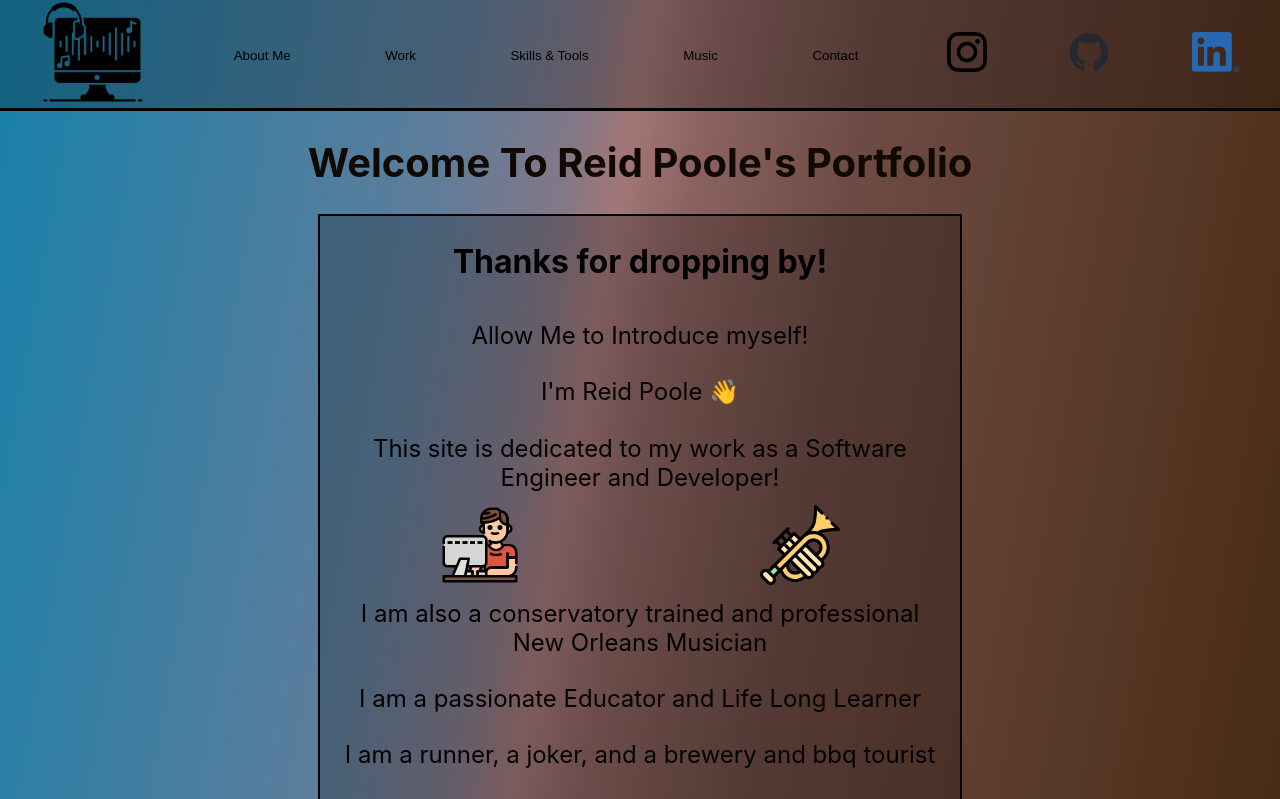
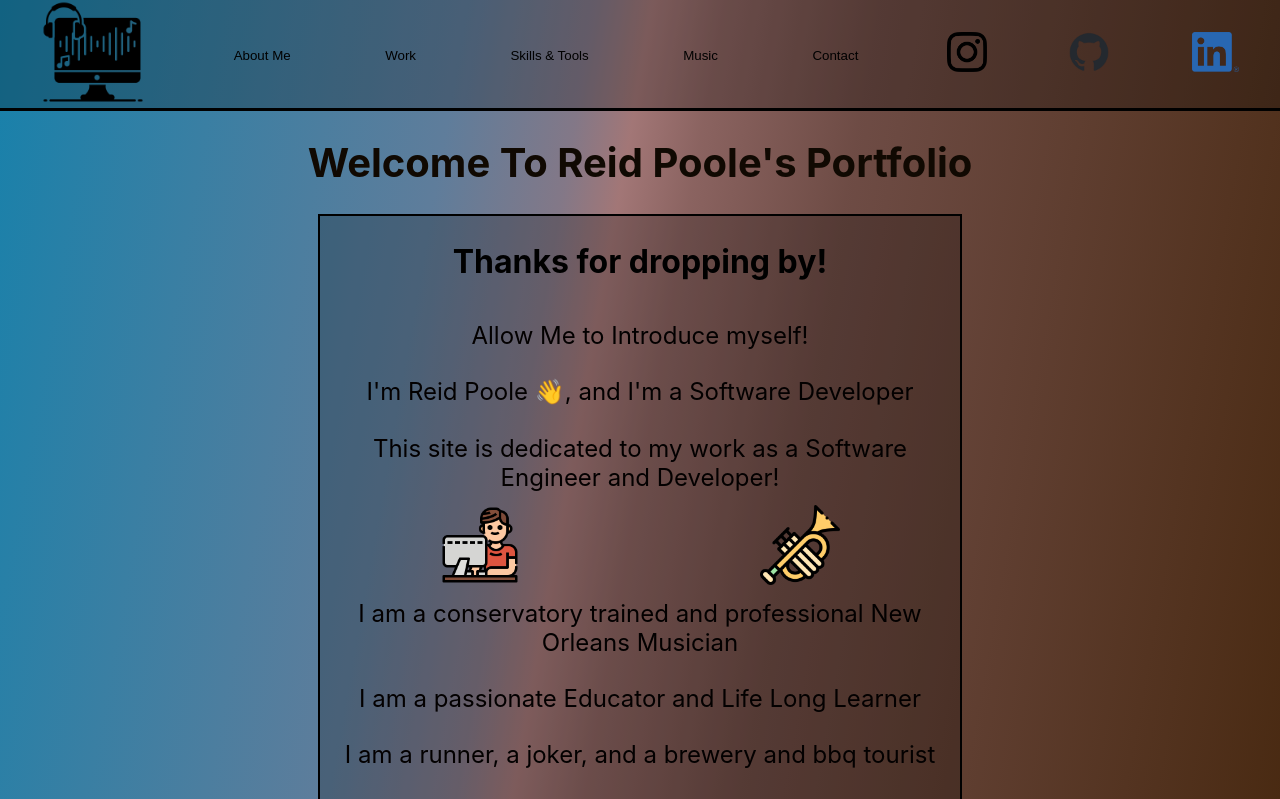
Before and after one commit to rpoole444/portfolio-site, a React (Create React App) app: page / in a window 1280 px wide. Shown: the top 799 px of the page. Built offline with nearby package versions, Linux system fonts and the light colour scheme.

Commit message:
Add to the site

```diff
--- a/src/components/Homepage/Homepage.js
+++ b/src/components/Homepage/Homepage.js
@@ -13,7 +13,7 @@ const Homepage = () => {
       <article className="introduction-container">
         <h2 className="intro-title">Thanks for dropping by!</h2>
         <p className="intro">Allow Me to Introduce myself!</p>
-        <p className="intro">I'm Reid Poole 👋</p>
+        <p className="intro">I'm Reid Poole 👋, and I'm a Software Developer</p>
         <p className="intro">
           This site is dedicated to my work as a Software Engineer and
           Developer!
@@ -22,7 +22,7 @@ const Homepage = () => {
           <img className="computer-icon" src={computer} alt="computer" />
           <img className="computer-icon" src={trumpet} alt="trumpet" />
         </section>
-        <p className="intro">I am also a conservatory trained and professional New Orleans Musician</p>
+        <p className="intro">I am a conservatory trained and professional New Orleans Musician</p>
         <p className="intro">I am a passionate Educator and Life Long Learner</p>
         <p className="intro">I am a runner, a joker, and a brewery and bbq tourist</p>
         <p className="intro">Most importantly, I am a proud husband and father of 2!</p>
```
